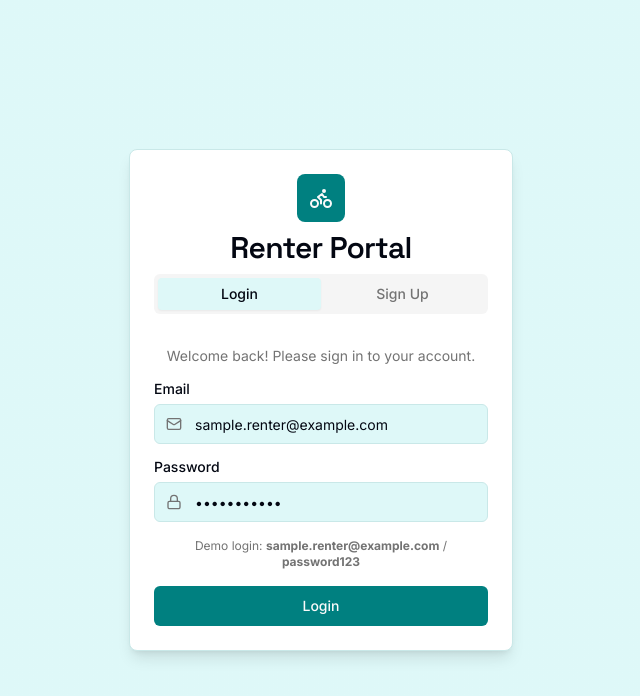
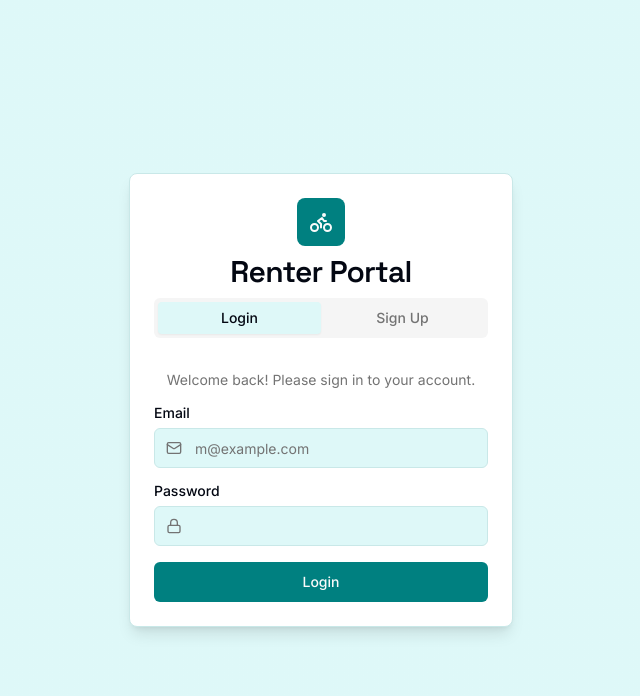
Before and after one commit to rubyones/eco-cycle-rentals, a Next.js app: page /renter-login in a window 1280 px wide. Shown: the top 696 px of the page, without its empty margins (319-959 px from the left). Built offline with nearby package versions, Linux system fonts and the light colour scheme; no server answers.

Commit message:
sample.renter@example.com      Demo login: sample.renter@example.com / p

```diff
--- a/src/app/renter-login/page.tsx
+++ b/src/app/renter-login/page.tsx
@@ -24,8 +24,8 @@ function LoginPageContent() {
   const auth = useAuth();
   const { user, isUserLoading } = useUser();
   const [isSigningIn, setIsSigningIn] = useState(false);
-  const [email, setEmail] = useState('sample.renter@example.com');
-  const [password, setPassword] = useState('password123');
+  const [email, setEmail] = useState('');
+  const [password, setPassword] = useState('');
   const [firstName, setFirstName] = useState('Sample');
   const [lastName, setLastName] = useState('Renter');
   const [phone, setPhone] = useState('555-555-5555');
@@ -125,9 +125,6 @@ function LoginPageContent() {
                   />
                 </div>
               </div>
-              <p className="px-1 text-xs text-center text-muted-foreground">
-                  Demo login: <strong>sample.renter@example.com</strong> / <strong>password123</strong>
-              </p>
               <Button type="submit" className="w-full" disabled={isSigningIn}>
                 {isSigningIn ? <Loader2 className="mr-2 h-4 w-4 animate-spin" /> : 'Login'}
               </Button>
```
